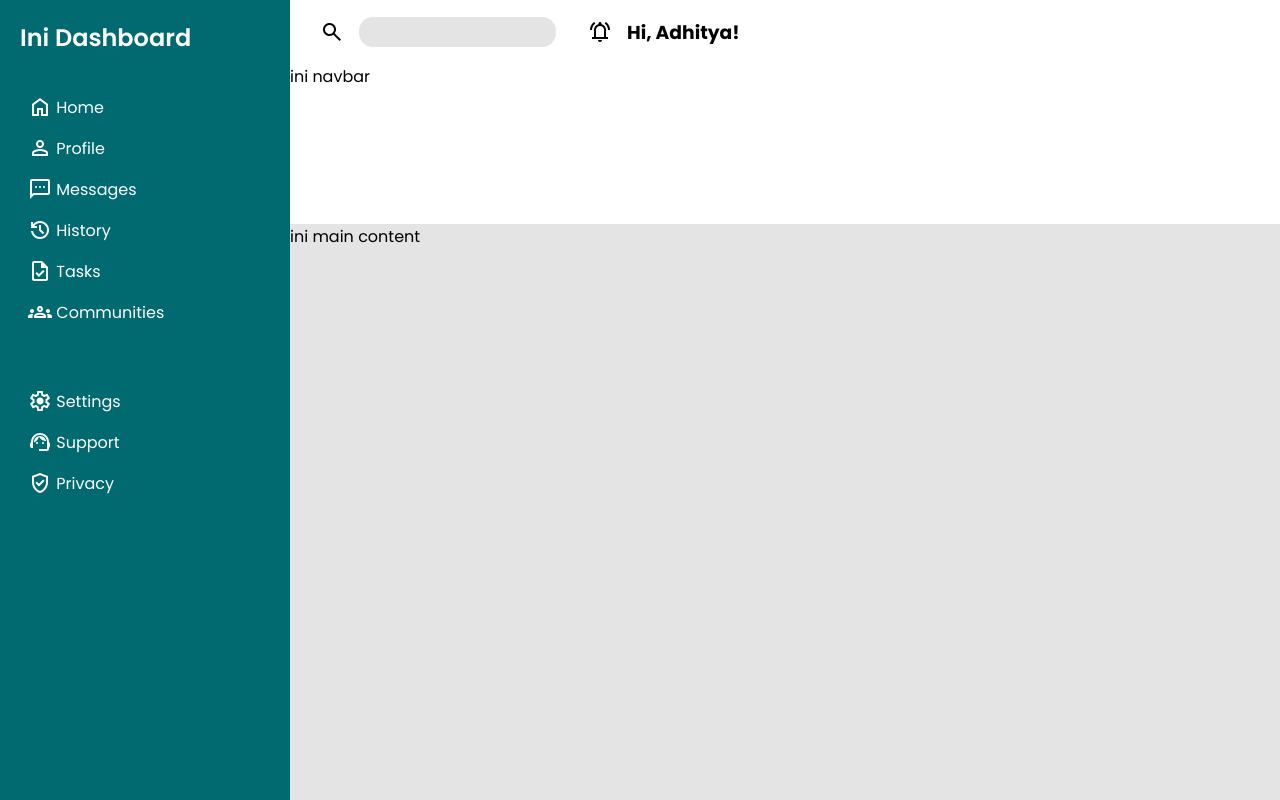
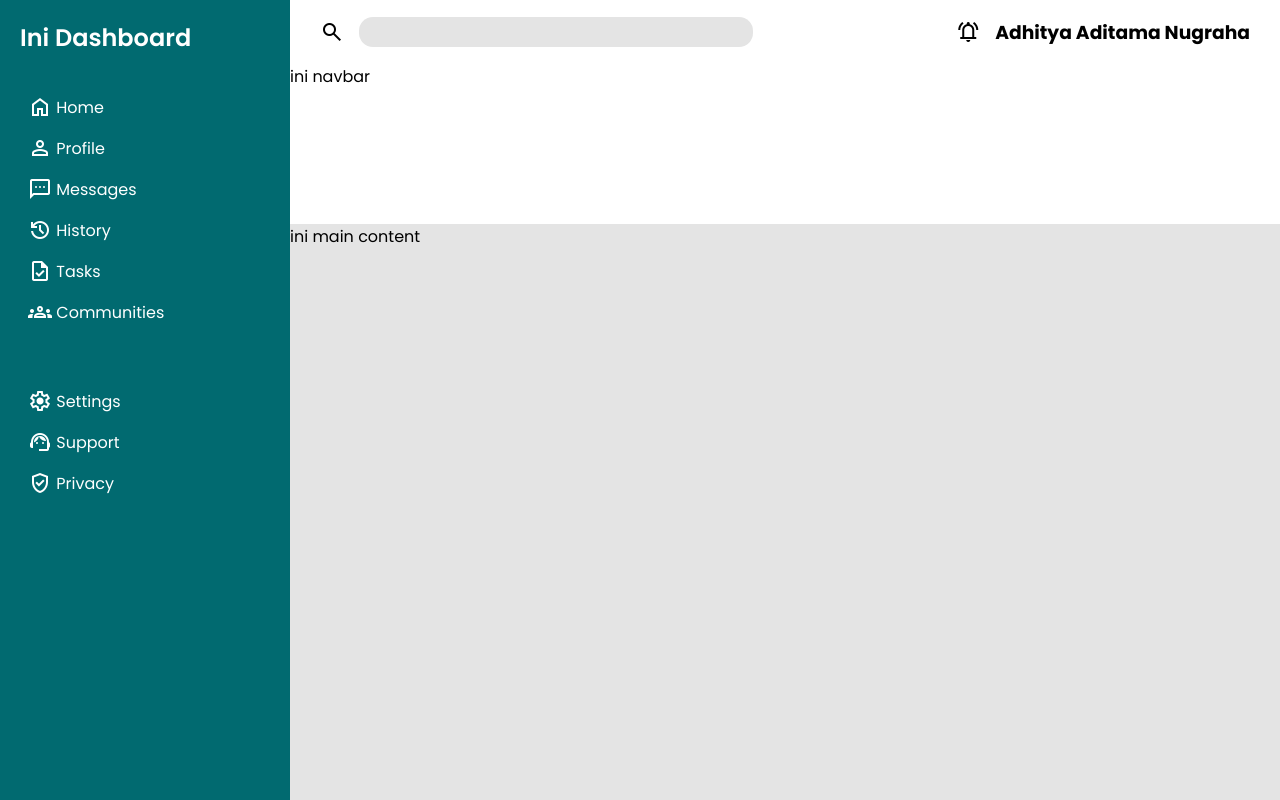
Before and after one commit to aaditamanugraha/admin-dashboard, a plain HTML site: page index.html in a window 1280 px wide. Drawn offline with nearby package versions, Linux system fonts and the light colour scheme.

Commit message:
Fix search bar bug

```diff
--- a/index.html
+++ b/index.html
@@ -71,7 +71,7 @@
             </span></a
           >
 
-          <h3>Hi, Adhitya!</h3>
+          <h3>Adhitya Aditama Nugraha</h3>
         </div>
       </div>
       <nav>ini navbar</nav>
--- a/style.css
+++ b/style.css
@@ -58,10 +58,10 @@ aside > .settings {
   height: 8vh;
   padding: 0 30px;
   display: flex;
-  align-items: center;
 }
 
-.container > .search-container > #search-right, #search-left {
+.container > .search-container > #search-right,
+#search-left {
   display: flex;
   align-items: center;
 }
@@ -73,17 +73,26 @@ aside > .settings {
   color: black;
 }
 
+.container > .search-container > #search-left {
+  width: 50%;
+}
+
+.container > .search-container > #search-right {
+  width: 50%;
+  justify-content: flex-end;
+}
+
 .container > .search-container > #search-left > input {
   background-color: var(--secondary-bg);
   height: 30px;
-  /* width: 100%; */
+  width: 100%;
   margin-right: 32px;
   border: none;
   border-radius: 14px;
   padding: 0 10px;
 }
 
-.container > .search-container > input:focus {
+.container > .search-container > #search-left > input:focus {
   outline: none;
 }
 
```
